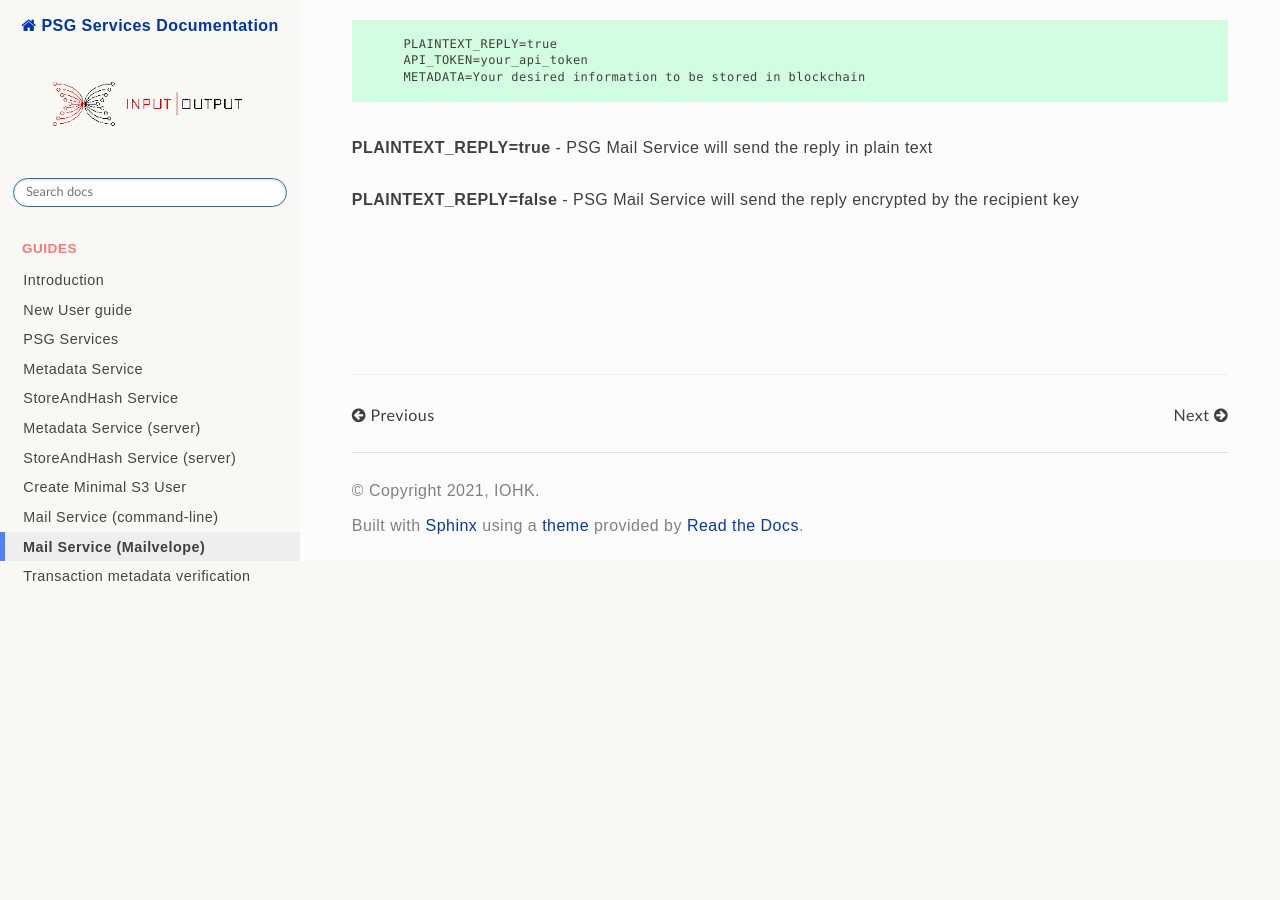
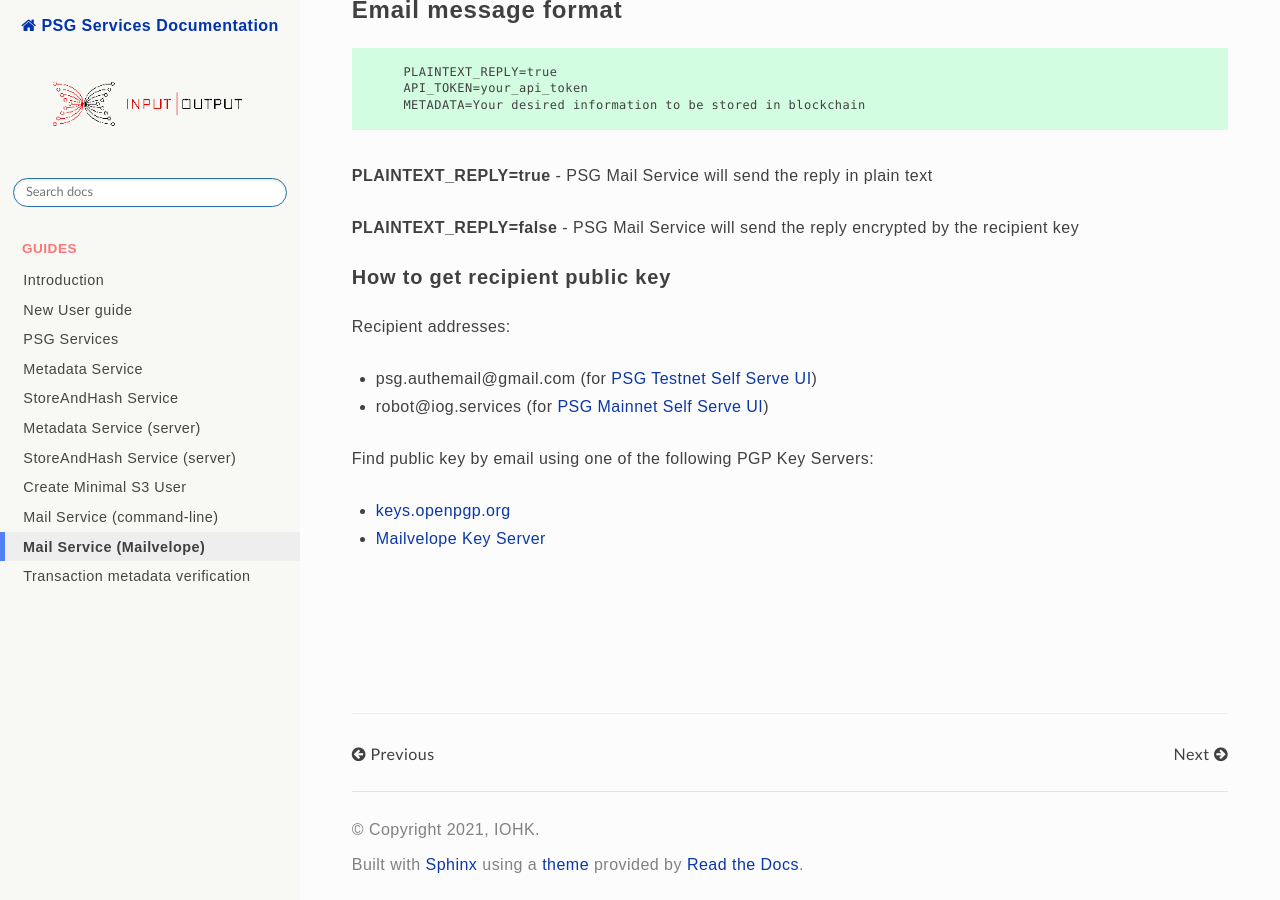
Before and after one commit to input-output-hk/PSG, a Sphinx documentation site: the page built from docs/source/guides/mail_service_guide_ui.md, in a window 1280 px wide and 900 px high, scrolled down 2195 px. Built offline with Sphinx 7.4.7 and the Read the Docs theme 2.0.0, drawn with Linux system fonts in a browser that asks for light colours; some web fonts are replaced; some of the changed text lies outside the part shown.

Commit message:
Add info on how to get recipient keys

```diff
--- a/docs/source/guides/mail_service_guide_ui.md
+++ b/docs/source/guides/mail_service_guide_ui.md
@@ -16,6 +16,8 @@
 * [Mailvelope](https://chrome.google.com/webstore/detail/mailvelope/kajibbejlbohfaggdiogboambcijhkke?hl=en) extension
 
 * Public / private key pair, [generated in Mailvelope](https://www.mailvelope.com/en/help#configuration)
+
+* Recipient public key [is downloaded](#how-to-get-recipient-public-key)
 
 * Recipient's public key [imported to Mailvelope](https://www.mailvelope.com/en/faq#import_keys)
 
@@ -85,3 +87,14 @@
 **PLAINTEXT_REPLY=true** - PSG Mail Service will send the reply in plain text
 
 **PLAINTEXT_REPLY=false** - PSG Mail Service will send the reply encrypted by the recipient key
+
+### How to get recipient public key
+Recipient addresses:
+
+* psg.authemail@gmail.com (for [PSG Testnet Self Serve UI](https://psg-testnet.iog.services/))
+* robot@iog.services (for [PSG Mainnet Self Serve UI](https://psg.iog.services/))
+
+Find public key by email using one of the following PGP Key Servers:
+
+* [keys.openpgp.org](https://keys.openpgp.org/)
+* [Mailvelope Key Server](https://keys.mailvelope.com/)
```
Also changed, not shown: docs/source/guides/mail_service_guide_gpg.md (+13 -0 lines).
